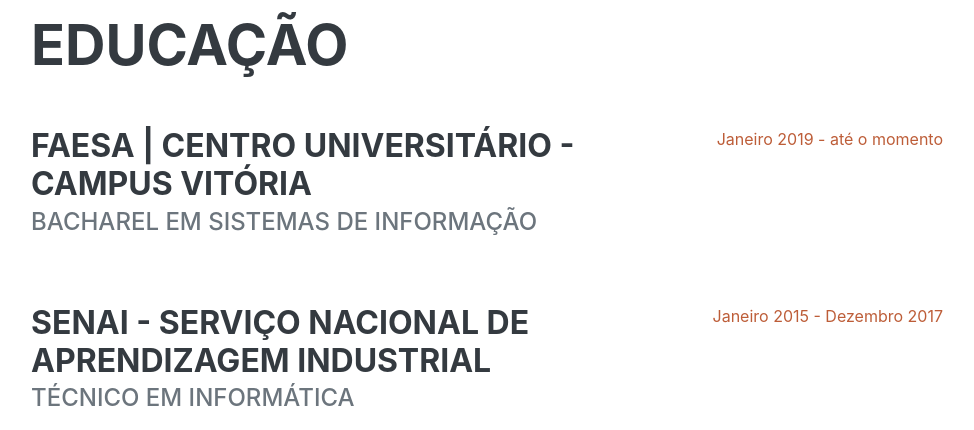
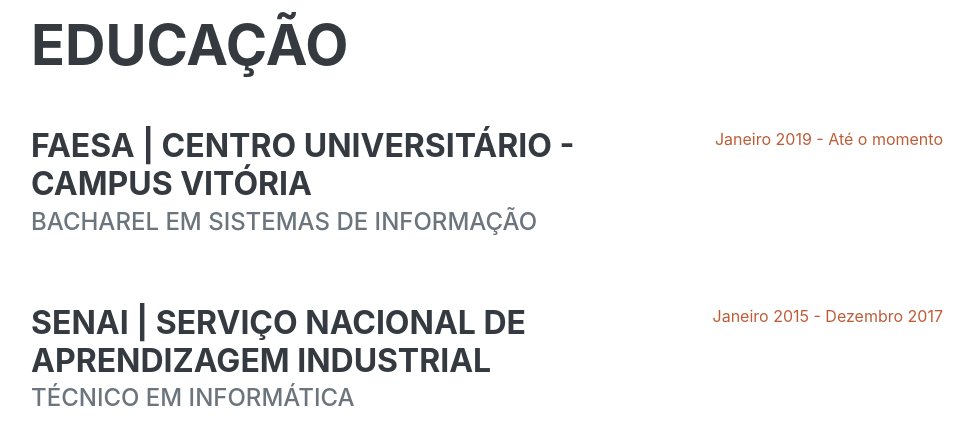
Before and after one commit to jpfariaa/curriculum-vitae-project, a plain HTML site: page curriculum-vitae/index.html in a window 1280 px wide. Shown: the part 1780-2210 px from the top of the page, without its empty margins (289-1263 px from the left). Drawn offline with nearby package versions, Linux system fonts and the light colour scheme; a web font is replaced by a local one.

Commit message:
commit parcial correção de texto

```diff
--- a/curriculum-vitae/index.html
+++ b/curriculum-vitae/index.html
@@ -92,11 +92,11 @@
                             <h3 class="mb-0">FAESA | Centro Universitário - Campus Vitória</h3>
                             <div class="subheading mb-3">Bacharel em Sistemas de Informação</div>
                         </div>
-                        <div class="flex-shrink-0"><span class="text-primary">Janeiro 2019 - até o momento</span></div>
+                        <div class="flex-shrink-0"><span class="text-primary">Janeiro 2019 - Até o momento</span></div>
                     </div>
                     <div class="d-flex flex-column flex-md-row justify-content-between">
                         <div class="flex-grow-1">
-                            <h3 class="mb-0">SENAI - Serviço Nacional de Aprendizagem Industrial</h3>
+                            <h3 class="mb-0">SENAI | Serviço Nacional de Aprendizagem Industrial</h3>
                             <div class="subheading mb-3">Técnico em Informática</div>
                         </div>
                         <div class="flex-shrink-0"><span class="text-primary">Janeiro 2015 - Dezembro 2017</span></div>
```
